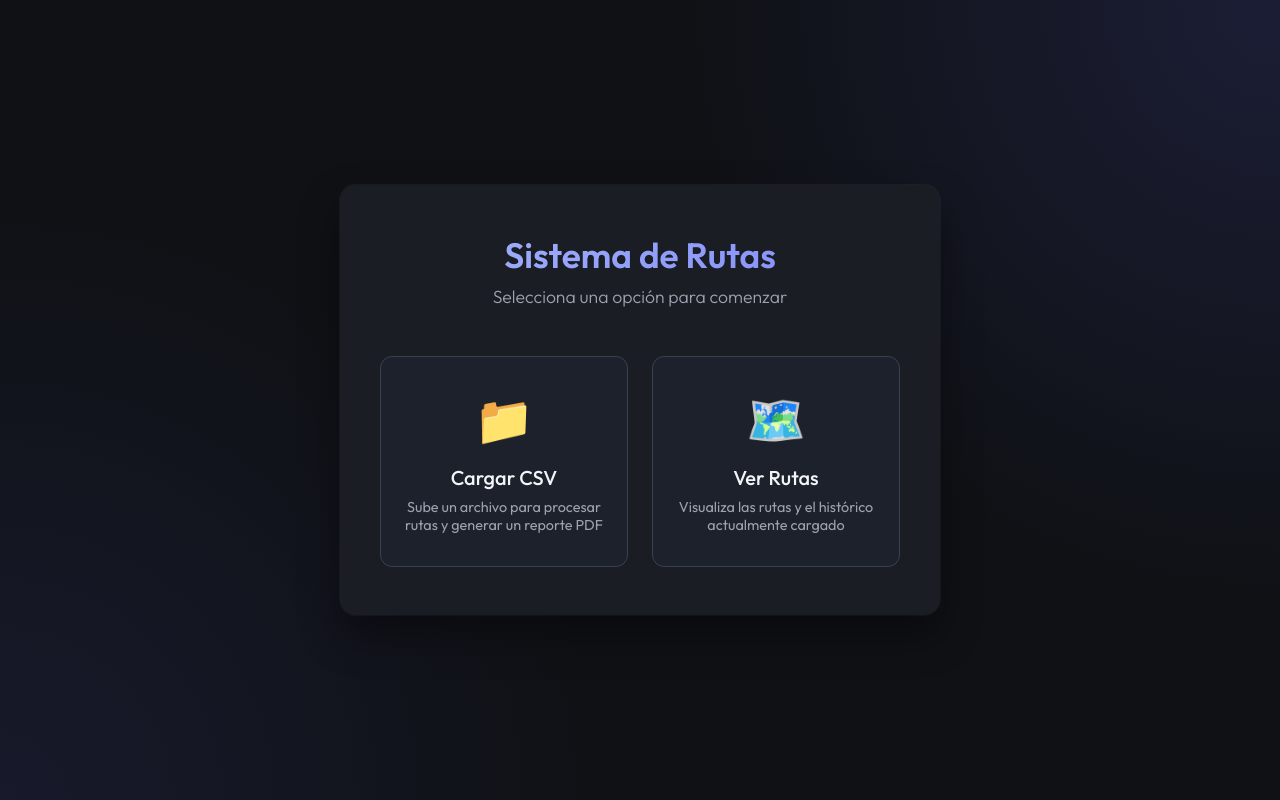
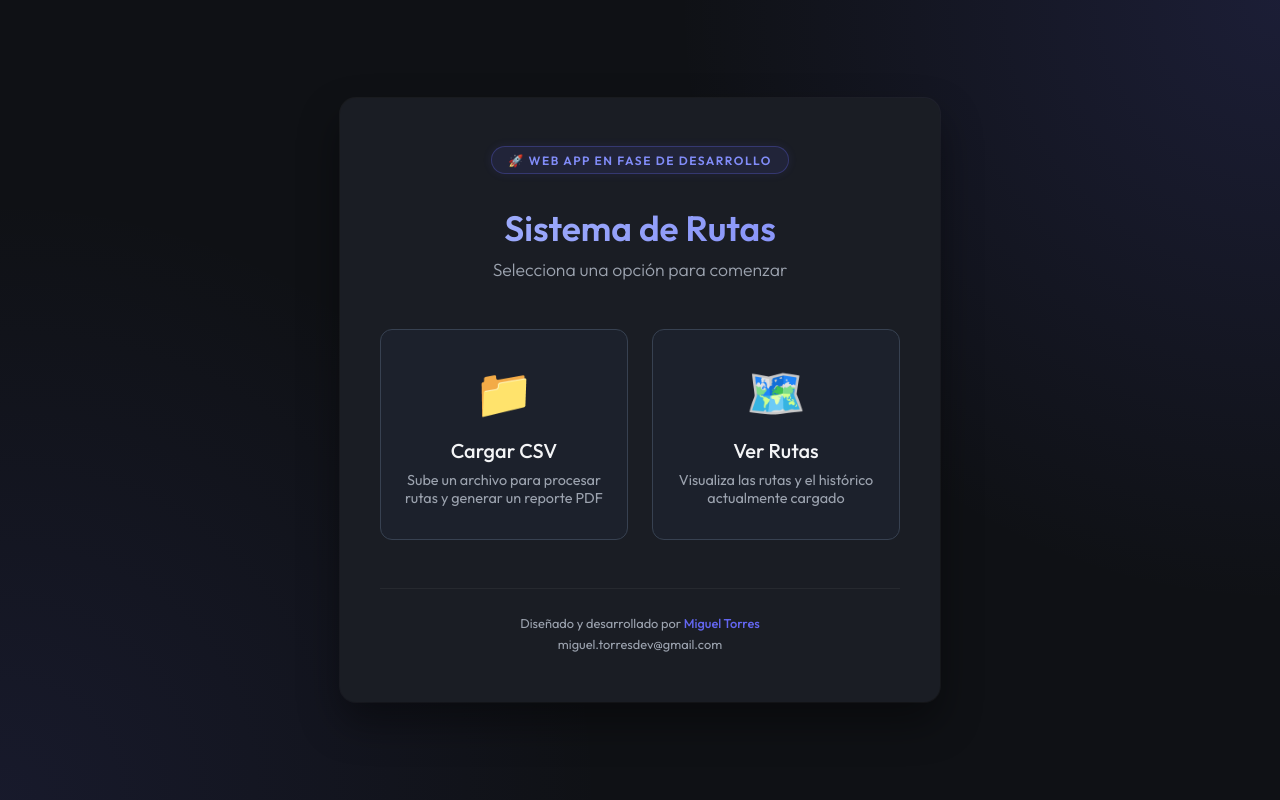
Before and after one commit to kaizerchief/CPT_routes, a Flask app: page / in a window 1280 px wide. Run offline with Flask 3, Linux system fonts and the light colour scheme.

Commit message:
mini_correciones

```diff
--- a/templates/start.html
+++ b/templates/start.html
@@ -120,6 +120,12 @@
 <body>
 
     <div class="container">
+        <div style="text-align: center; margin-bottom: 2rem;">
+            <span style="display: inline-block; background: rgba(99, 102, 241, 0.1); border: 1px solid rgba(99, 102, 241, 0.3); color: #818cf8; padding: 0.35rem 1rem; border-radius: 999px; font-size: 0.75rem; font-weight: 600; text-transform: uppercase; letter-spacing: 1.5px; box-shadow: 0 0 10px rgba(99,102,241,0.1);">
+                🚀 Web App en fase de desarrollo
+            </span>
+        </div>
+
         <div class="header">
             <h1>Sistema de Rutas</h1>
             <p>Selecciona una opción para comenzar</p>
@@ -138,6 +144,11 @@
                 <div class="option-desc">Visualiza las rutas y el histórico actualmente cargado</div>
             </a>
         </div>
+
+        <div style="text-align: center; margin-top: 3rem; padding-top: 1.5rem; border-top: 1px solid rgba(255,255,255,0.05); color: var(--text-muted); font-size: 0.8rem; line-height: 1.6;">
+            Diseñado y desarrollado por <span style="color: var(--primary); font-weight: 500;">Miguel Torres</span><br>
+            <a href="mailto:miguel.torresdev@gmail.com" style="color: var(--text-muted); text-decoration: none; transition: color 0.3s ease;" onmouseover="this.style.color='#6366f1'" onmouseout="this.style.color='#9ca3af'">miguel.torresdev@gmail.com</a>
+        </div>
     </div>
 
 </body>
```
